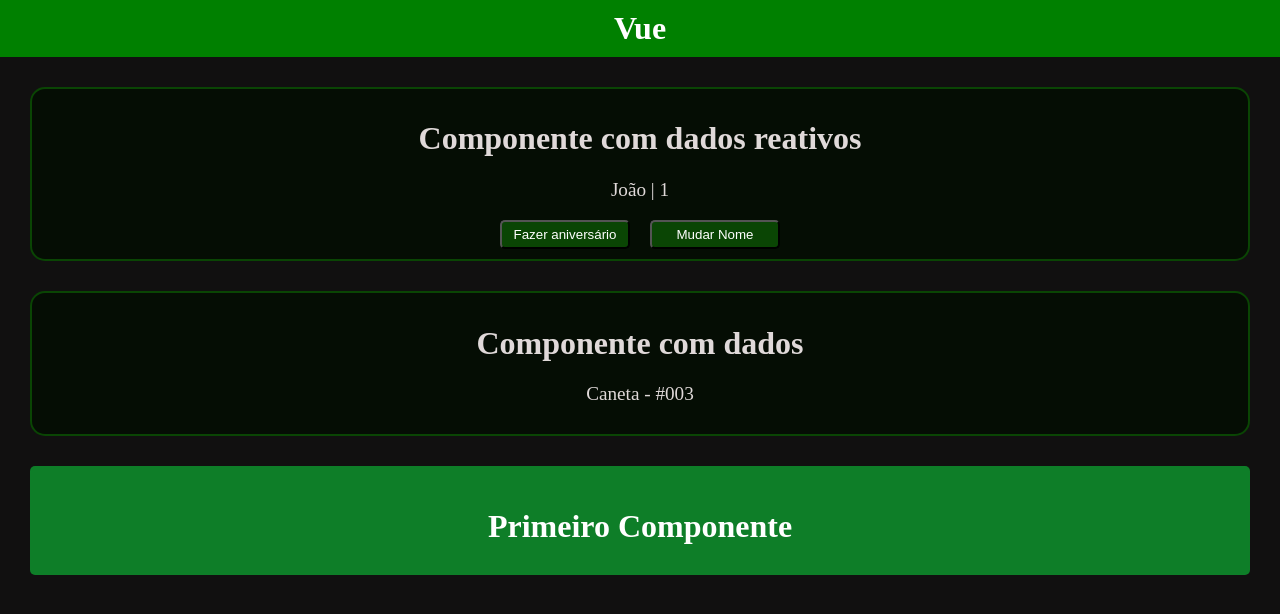
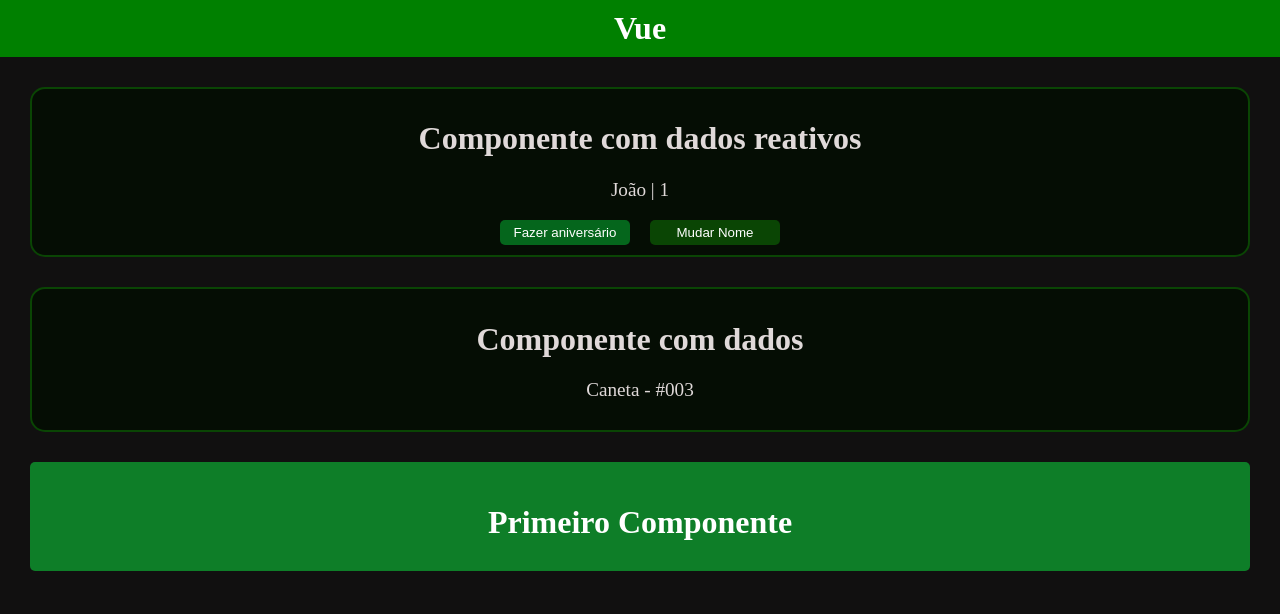
Before and after one commit to andrewschiozo/cod3r-masterclass-vuejs, a Vue app: page / in a window 1280 px wide. In both pictures the pointer is over the button "Fazer aniversário". Shown: the top 614 px of the page. Built offline with nearby package versions, Linux system fonts and the light colour scheme.

Commit message:
style: estilização dos botões

```diff
--- a/src/assets/main.css
+++ b/src/assets/main.css
@@ -39,4 +39,9 @@
   cursor: pointer;
   width: 130px;
   margin: 0 10px;
+  border: none;
 }
+
+button:hover {
+  background-color: rgb(5, 102, 28);
+}
```
